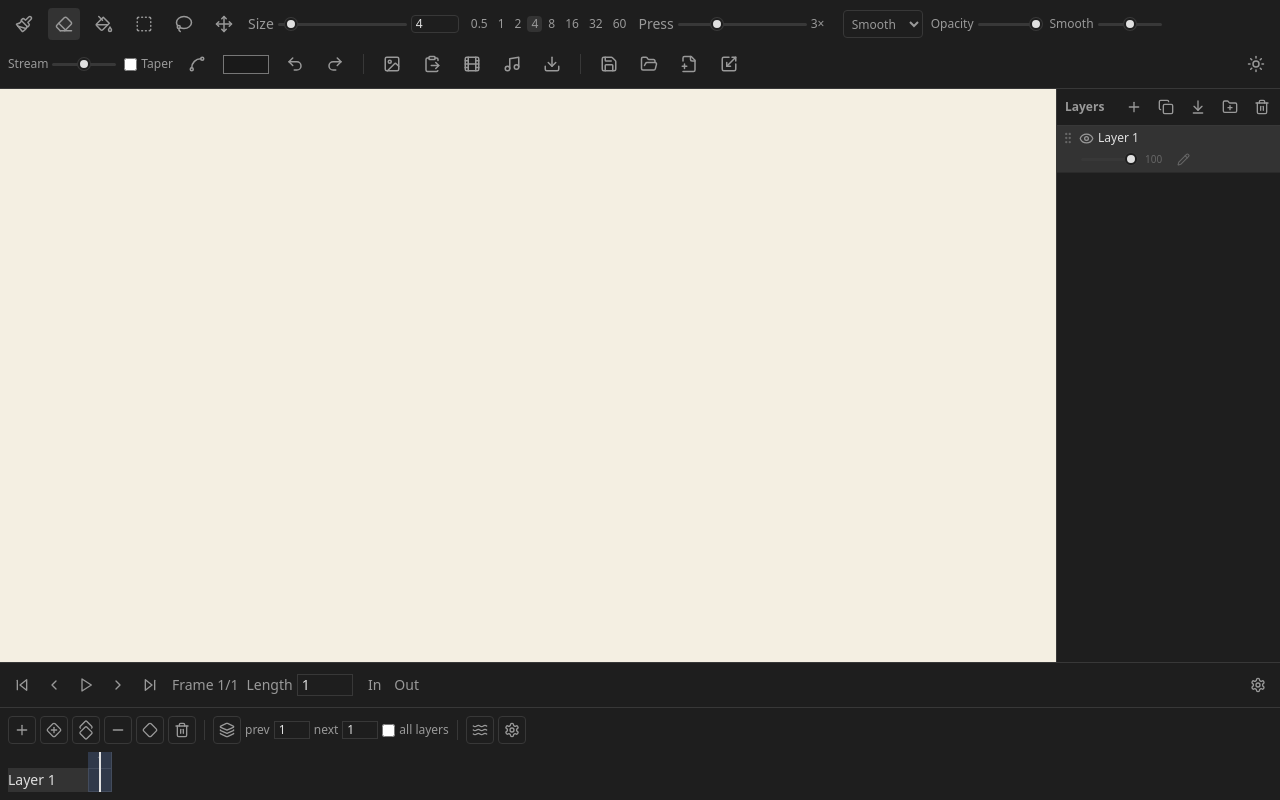
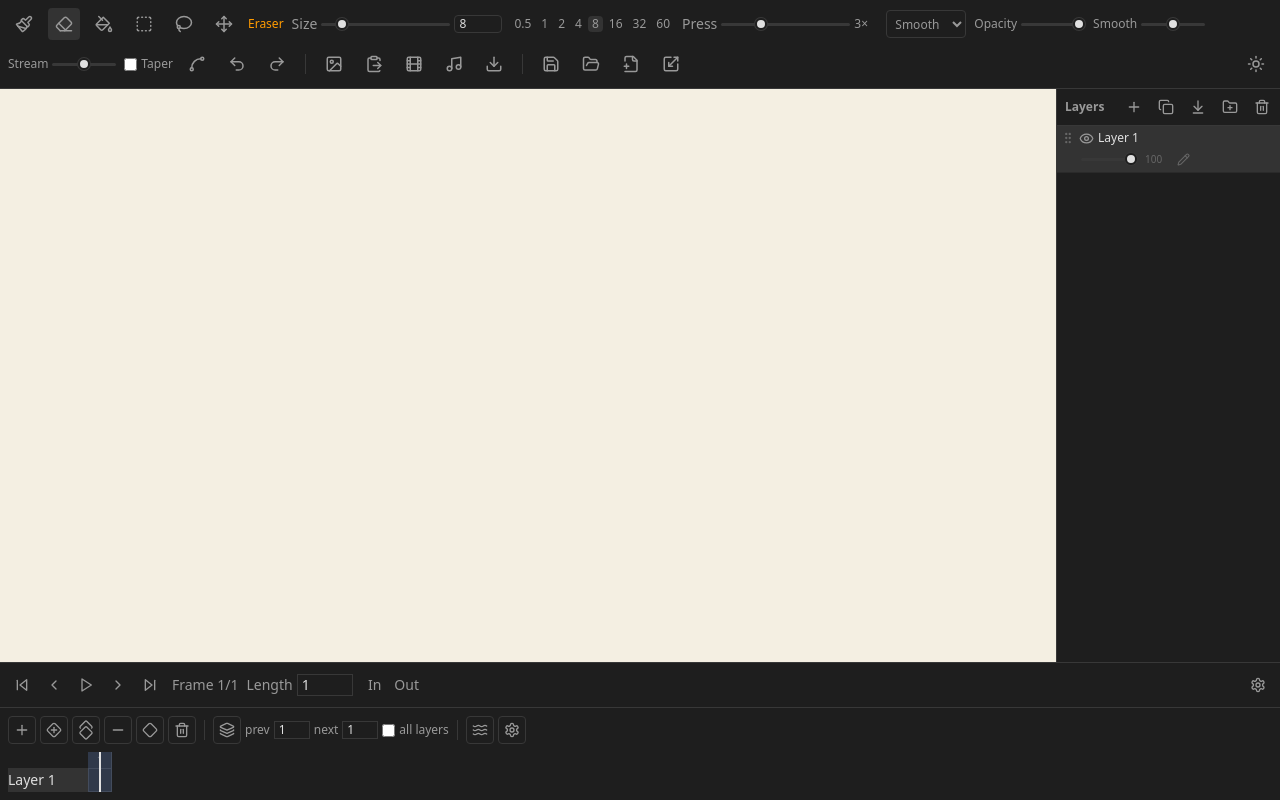
Before and after one commit to meigo/slop-animator, a Svelte app: page / in a window 1280 px wide. Both pictures are taken after a click on the button 64 px from the left and 24 px from the top of the page. Built offline with nearby package versions, Linux system fonts and the light colour scheme.

Commit message:
feat: independent brush and eraser stroke settings

```diff
--- a/src/App.svelte
+++ b/src/App.svelte
@@ -65,8 +65,10 @@
     } else if (e.key === ",") state.playhead = Math.max(0, state.playhead - 1);
     else if (e.key === ".")
       state.playhead = Math.min(state.project.frameCount - 1, state.playhead + 1);
-    else if (e.key === "[") state.brush.size = Math.max(0.5, state.brush.size - 1);
-    else if (e.key === "]") state.brush.size = Math.min(60, state.brush.size + 1);
+    else if (e.key === "[" || e.key === "]") {
+      const s = state.tool === "eraser" ? state.eraser : state.brush;
+      s.size = e.key === "[" ? Math.max(0.5, s.size - 1) : Math.min(60, s.size + 1);
+    }
   }
 
   function onPaste(e: ClipboardEvent) {
--- a/src/lib/Canvas.svelte
+++ b/src/lib/Canvas.svelte
@@ -14,6 +14,7 @@
     DPR,
     canvasOps,
     activeLayer,
+    activeStroke,
     bump,
     pressureCurve,
     toggleEraser,
@@ -157,9 +158,19 @@
     }
     const curved = inPts.map((p) => ({ ...p, pressure: pressureCurve.evaluate(p.pressure) }));
     // No-pressure strokes (mouse) draw at constant nominal width: range = 1.
-    const sr = (curved[0]?.hasPressure ?? true) ? state.sizeRange : 1;
-    const settings = { ...state.brush, isEraser: state.tool === "eraser" };
-    const kind = state.brushType; // local so TS narrows it across the branches
+    const stroke = activeStroke();
+    const sr = (curved[0]?.hasPressure ?? true) ? stroke.sizeRange : 1;
+    const settings = {
+      size: stroke.size,
+      color: stroke.color,
+      opacity: stroke.opacity,
+      smoothing: stroke.smoothing,
+      drawBehind: stroke.drawBehind,
+      alphaLock: stroke.alphaLock,
+      taper: stroke.taper,
+      isEraser: state.tool === "eraser",
+    };
+    const kind = stroke.brushType; // local so TS narrows it across the branches
     if (kind === "smooth") {
       // Smooth (perfect-freehand): full redraw from the pre-stroke snapshot.
       strokeCtx.putImageData(beforeSnapshot!, 0, 0);
@@ -291,8 +302,8 @@
       strokeCanvas = ensureDrawableKeyframe(layer, state.playhead, canvasOps);
       strokeCtx = strokeCanvas.getContext("2d", { willReadFrequently: true })!;
       beforeSnapshot = strokeCtx.getImageData(0, 0, strokeCanvas.width, strokeCanvas.height);
-      if (state.brushType === "ink") resetInkState();
-      else if (state.brushType !== "smooth") resetStampState();
+      if (activeStroke().brushType === "ink") resetInkState();
+      else if (activeStroke().brushType !== "smooth") resetStampState();
       bump();
     }
 
@@ -427,7 +438,7 @@
     });
 
     const cleanup = setupInput(display, onStroke, (sx, sy) => viewport.screenToCanvas(sx, sy), {
-      streamline: () => state.streamline / 100,
+      streamline: () => activeStroke().streamline / 100,
     });
 
     // Recomposite when the document changes elsewhere (frame step, layer toggle…).
--- a/src/lib/Toolbar.svelte
+++ b/src/lib/Toolbar.svelte
@@ -44,6 +44,8 @@
   } from "@lucide/svelte";
 
   const SIZE_PRESETS = [0.5, 1, 2, 4, 8, 16, 32, 60];
+
+  const stroke = $derived(appState.tool === "eraser" ? appState.eraser : appState.brush);
 
   let curveOpen = $state(false);
   let curvePopupEl: HTMLDivElement;
@@ -186,16 +188,17 @@
       >Apply layer transform to select</span
     >
   {/if}
+  {#if appState.tool === "eraser"}<span class="text-xs text-amber-500">Eraser</span>{/if}
   <label class="flex items-center gap-1 text-sm text-text-secondary"
     >Size
-    <input type="range" min="0.5" max="60" step="0.5" bind:value={appState.brush.size} />
+    <input type="range" min="0.5" max="60" step="0.5" bind:value={stroke.size} />
     <input
       class="w-12 text-xs bg-surface border border-border rounded px-1 text-text"
       type="number"
       min="0.5"
       max="60"
       step="0.5"
-      bind:value={appState.brush.size}
+      bind:value={stroke.size}
       title="Brush size"
     />
   </label>
@@ -203,8 +206,8 @@
     {#each SIZE_PRESETS as preset (preset)}
       <button
         class="px-1 text-xs rounded text-text-secondary hover:bg-surface-hover tabular-nums"
-        class:bg-surface-active={appState.brush.size === preset}
-        onclick={() => (appState.brush.size = preset)}>{preset}</button
+        class:bg-surface-active={stroke.size === preset}
+        onclick={() => (stroke.size = preset)}>{preset}</button
       >
     {/each}
   </div>
@@ -212,12 +215,12 @@
     class="flex items-center gap-1 text-sm text-text-secondary"
     title="How much pen pressure widens the stroke"
     >Press
-    <input type="range" min="1" max="8" step="0.5" bind:value={appState.sizeRange} />
-    <span class="text-xs text-text-secondary w-6">{appState.sizeRange}×</span>
+    <input type="range" min="1" max="8" step="0.5" bind:value={stroke.sizeRange} />
+    <span class="text-xs text-text-secondary w-6">{stroke.sizeRange}×</span>
   </label>
   <select
     class="h-7 border border-border rounded bg-surface text-text-secondary text-xs px-1"
-    bind:value={appState.brushType}
+    bind:value={stroke.brushType}
     title="Brush type"
   >
     <option value="smooth">Smooth</option>
@@ -228,18 +231,18 @@
   </select>
   <label class="flex items-center gap-1 text-xs text-text-secondary"
     >Opacity
-    <input type="range" min="1" max="100" class="w-16" bind:value={appState.brush.opacity} />
+    <input type="range" min="1" max="100" class="w-16" bind:value={stroke.opacity} />
   </label>
   <label class="flex items-center gap-1 text-xs text-text-secondary"
     >Smooth
-    <input type="range" min="0" max="100" class="w-16" bind:value={appState.brush.smoothing} />
+    <input type="range" min="0" max="100" class="w-16" bind:value={stroke.smoothing} />
   </label>
   <label class="flex items-center gap-1 text-xs text-text-secondary"
     >Stream
-    <input type="range" min="0" max="100" class="w-16" bind:value={appState.streamline} />
+    <input type="range" min="0" max="100" class="w-16" bind:value={stroke.streamline} />
   </label>
   <label class="flex items-center gap-1 text-xs text-text-secondary" title="Taper stroke ends">
-    <input type="checkbox" bind:checked={appState.brush.taper} /> Taper
+    <input type="checkbox" bind:checked={stroke.taper} /> Taper
   </label>
   <div class="relative" use:clickOutside={() => (curveOpen = false)}>
     <button
@@ -252,7 +255,7 @@
     </button>
     <div class="curve-popup" class:open={curveOpen} bind:this={curvePopupEl}></div>
   </div>
-  <input type="color" bind:value={appState.brush.color} />
+  {#if appState.tool !== "eraser"}<input type="color" bind:value={appState.brush.color} />{/if}
   <button
     class="w-8 h-8 rounded flex items-center justify-center text-text-secondary hover:bg-surface-hover"
     title="Undo"
--- a/src/state/appState.svelte.ts
+++ b/src/state/appState.svelte.ts
@@ -31,6 +31,14 @@ import { PressureCurve } from "../core/pressure-curve";
 
 /** Brush selection: smooth (perfect-freehand), ink (incremental marker), or a textured stamp type. */
 export type BrushKind = "smooth" | "ink" | BrushType;
+
+/** Per-tool stroke settings (brush and eraser each hold one). `isEraser` is NOT stored — it's
+ *  derived from the active tool at draw time. */
+export type ToolSettings = Omit<BrushSettings, "isEraser"> & {
+  sizeRange: number;
+  streamline: number;
+  brushType: BrushKind;
+};
 import { planMergeDown, type CanvasOps } from "../anim/timeline";
 import { placeContent, type ResizeMode, type Anchor } from "../anim/resize";
 import type { Selection } from "../core/selection";
@@ -45,10 +53,8 @@ interface AnimState {
   playhead: number; // current frame index
   activeLayerId: number;
   tool: Tool;
-  brush: BrushSettings;
-  sizeRange: number;
-  streamline: number;
-  brushType: BrushKind;
+  brush: ToolSettings;
+  eraser: ToolSettings;
   fill: { tolerance: number; expand: number };
   /** Bumped whenever the document changes so the canvas recomposites. */
   version: number;
@@ -73,14 +79,25 @@ export const state: AnimState = $state({
     color: "#1a1a1a",
     opacity: 100,
     smoothing: 50,
-    isEraser: false,
     drawBehind: false,
     alphaLock: false,
     taper: false,
+    sizeRange: 3.0, // full pen pressure → 3× the base width (light pressure → base)
+    streamline: 50,
+    brushType: "smooth",
   },
-  sizeRange: 3.0, // full pen pressure → 3× the base brush width (light pressure → base)
-  streamline: 50,
-  brushType: "smooth",
+  eraser: {
+    size: 8,
+    color: "#000000", // unused (eraser composites destination-out)
+    opacity: 100,
+    smoothing: 50,
+    drawBehind: false,
+    alphaLock: false,
+    taper: false,
+    sizeRange: 3.0,
+    streamline: 50,
+    brushType: "smooth",
+  },
   fill: { tolerance: 32, expand: 2 },
   version: 0,
   curveVersion: 0,
@@ -111,6 +128,11 @@ export const canvasOps: CanvasOps = {
 
 export function activeLayer() {
   return state.project.layers.find((l) => l.id === state.activeLayerId) ?? state.project.layers[0];
+}
+
+/** The stroke settings for the active drawing tool (eraser has its own; everything else uses brush). */
+export function activeStroke(): ToolSettings {
+  return state.tool === "eraser" ? state.eraser : state.brush;
 }
 
 /**
@@ -523,9 +545,7 @@ export function gatherPreferences(): Preferences {
   return {
     tool: state.tool,
     brush: { ...state.brush },
-    brushType: state.brushType,
-    sizeRange: state.sizeRange,
-    streamline: state.streamline,
+    eraser: { ...state.eraser },
     fill: { ...state.fill },
     theme: state.theme,
     loop: state.playback.loop,
@@ -537,9 +557,11 @@ export function gatherPreferences(): Preferences {
 export function applyPreferences(p: Partial<Preferences>): void {
   if (p.tool) state.tool = p.tool;
   if (p.brush && typeof p.brush === "object") state.brush = { ...state.brush, ...p.brush };
-  if (p.brushType) state.brushType = p.brushType;
-  if (typeof p.sizeRange === "number") state.sizeRange = p.sizeRange;
-  if (typeof p.streamline === "number") state.streamline = p.streamline;
+  if (p.eraser && typeof p.eraser === "object") state.eraser = { ...state.eraser, ...p.eraser };
+  // Back-compat: older saves wrote brushType/sizeRange/streamline at the top level → onto the brush.
+  if (p.brushType) state.brush.brushType = p.brushType;
+  if (typeof p.sizeRange === "number") state.brush.sizeRange = p.sizeRange;
+  if (typeof p.streamline === "number") state.brush.streamline = p.streamline;
   if (p.fill && typeof p.fill === "object") state.fill = { ...state.fill, ...p.fill };
   if (p.theme === "dark" || p.theme === "light") state.theme = p.theme;
   if (typeof p.loop === "boolean") state.playback.loop = p.loop;
```
Also changed, not shown: src/persist/preferences.ts (+7 -6 lines).
